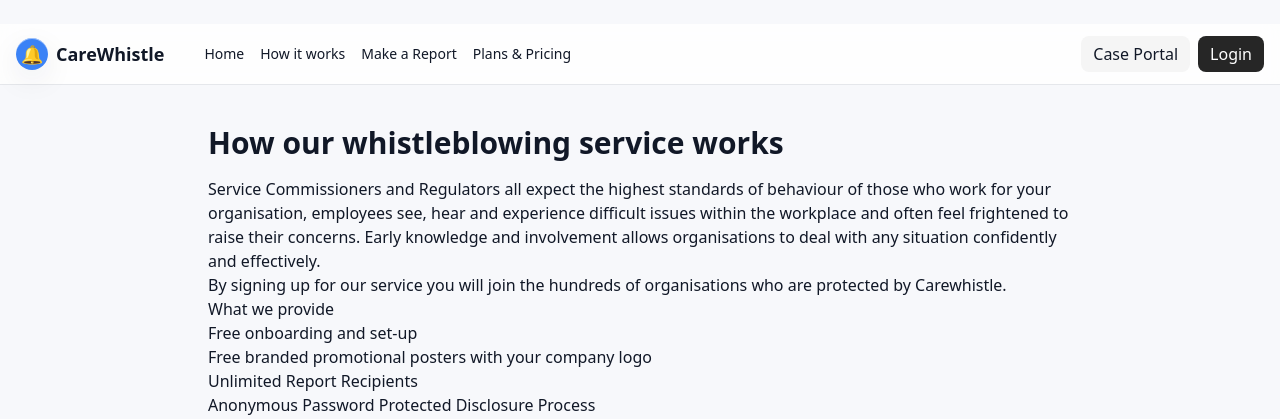
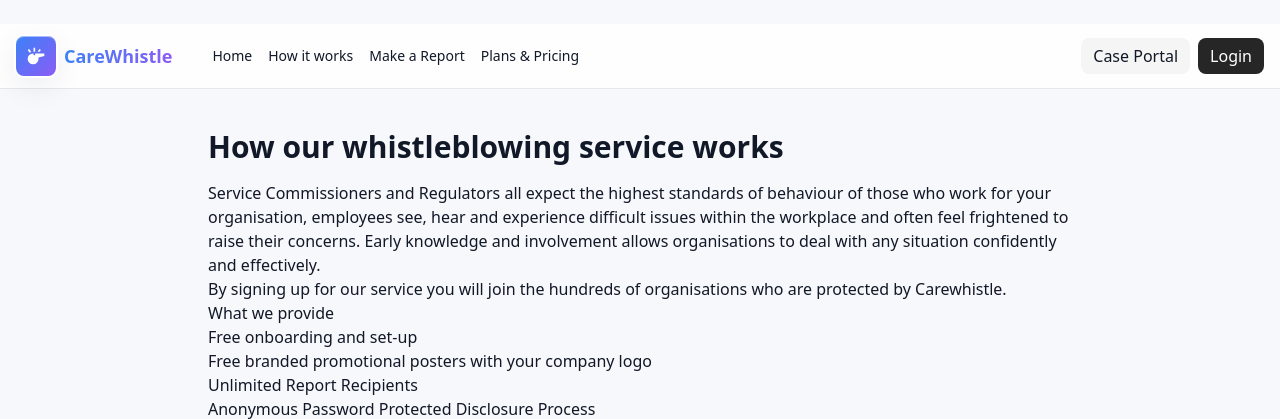
Before and after one commit to alijunaid21-coder/carewhistle-78-lite, a Flask app: page /how in a window 1280 px wide. Shown: the top 419 px of the page. Run offline with Flask 3, Linux system fonts and the light colour scheme; some libraries are stand-ins or nearby versions.

Commit message:
Use whistle icon for site logo

```diff
--- a/templates/layout.html
+++ b/templates/layout.html
@@ -27,8 +27,12 @@
   <header class="sticky top-0 z-40 backdrop-blur bg-white/80 border-b">
     <div class="max-w-7xl mx-auto px-4 py-3 flex items-center gap-4">
       <a href="{{ url_for('home') }}" class="flex items-center gap-2 font-extrabold text-lg">
-        <span class="inline-flex items-center justify-center w-8 h-8 rounded-full bg-neon-blue text-white shadow-glass">🔔</span>
-        <span>CareWhistle</span>
+        <span class="inline-flex items-center justify-center w-10 h-10 rounded-lg bg-gradient-to-br from-neon-blue to-neon-purple text-white shadow-glass ring-2 ring-white">
+          <svg xmlns="http://www.w3.org/2000/svg" viewBox="0 0 24 24" class="w-5 h-5" fill="currentColor">
+            <path d="M8.5 9A6.5 6.5 0 0 0 2 15.5 6.5 6.5 0 0 0 8.5 22 6.5 6.5 0 0 0 15 15.5V13.91L22 12V9H11V11H9V9H8.5M11 2V7H9V2H11M6.35 7.28c-.67.16-1.31.4-1.92.72L2.14 4.88 3.76 3.7 6.35 7.28M17.86 4.88 16.32 7h-2.47L16.24 3.7l1.62 1.18Z"/>
+          </svg>
+        </span>
+        <span class="bg-gradient-to-r from-neon-blue to-neon-purple bg-clip-text text-transparent">CareWhistle</span>
       </a>
       <nav class="ml-6 flex items-center gap-4 text-sm">
         <a class="hover:text-neon-blue" href="{{ url_for('home') }}">Home</a>
```
